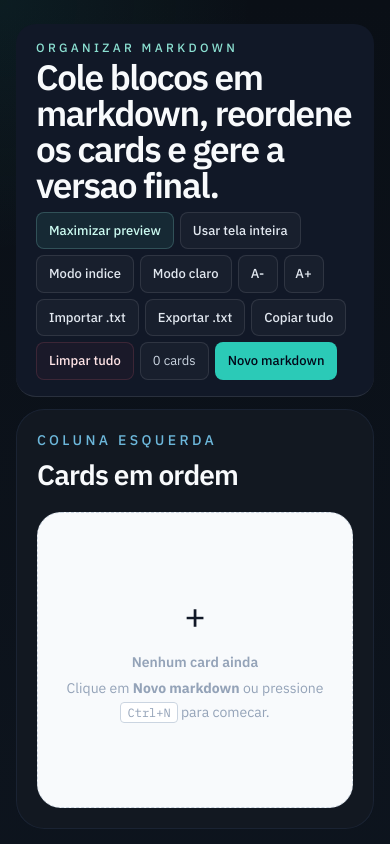
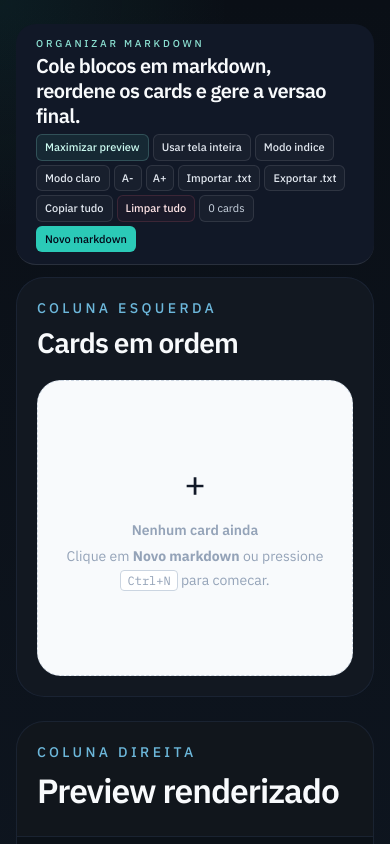
Before and after one commit to emffor/organizar-markdown, a React (Vite) app: page / in a window 390 px wide. Shown: the top 844 px of the page. Built offline with nearby package versions, Linux system fonts and the light colour scheme.

Commit message:
refactor: ajustar estilos e dimensões nos componentes AppShell e SortableCard

```diff
--- a/src/components/AppShell.tsx
+++ b/src/components/AppShell.tsx
@@ -27,7 +27,7 @@ interface AppShellProps {
 function ToolbarDivider() {
   return (
     <span
-      className="mx-0.5 hidden h-6 w-px bg-white/10 sm:inline-block"
+      className="mx-0.5 hidden h-4 w-px bg-white/10 sm:inline-block"
       aria-hidden="true"
     />
   );
@@ -64,23 +64,23 @@ export function AppShell({
       style={{ ["--font-scale" as string]: String(fontScale) }}
     >
       <header
-        className={`flex flex-col gap-3 border-b border-white/10 bg-ink text-white ${
+        className={`flex flex-col gap-1.5 border-b border-white/10 bg-ink text-white ${
           isCompactMode
-            ? "mb-2 rounded-none px-4 py-3 sm:px-5"
-            : "mb-3 rounded-[1.25rem] px-5 py-4 sm:px-6"
+            ? "mb-2 rounded-none px-4 py-2 sm:px-5"
+            : "mb-3 rounded-[1.25rem] px-5 py-3 sm:px-6"
         }`}
       >
-        <div className="flex flex-col gap-2 md:flex-row md:items-center md:justify-between">
+        <div className="flex flex-col gap-1.5 md:flex-row md:items-center md:justify-between">
           <div className={`${isPreviewMaximized ? "max-w-2xl" : "max-w-3xl"}`}>
-            <p className="mb-1 text-xs font-medium uppercase tracking-[0.28em] text-teal-200/90">
+            <p className="mb-0.5 text-[10px] font-medium uppercase tracking-[0.28em] text-teal-200/90">
               Organizar Markdown
             </p>
-            <h1 className="m-0 text-[2.2rem] font-semibold leading-[1.02] tracking-[-0.04em] text-slate-50 sm:text-[2.7rem] lg:text-[3.1rem]">
+            <h1 className="m-0 text-[1.25rem] font-semibold leading-tight tracking-[-0.03em] text-slate-50 sm:text-[1.5rem] lg:text-[1.65rem]">
               Cole blocos em markdown, reordene os cards e gere a versao final.
             </h1>
           </div>
 
-          <div className="flex max-w-[46rem] flex-wrap items-center justify-start gap-1.5 sm:justify-end">
+          <div className="flex max-w-[46rem] flex-wrap items-center justify-start gap-1 sm:justify-end">
             <button
               type="button"
               onClick={onTogglePreviewMaximized}
--- a/src/components/SortableCard.tsx
+++ b/src/components/SortableCard.tsx
@@ -67,7 +67,7 @@ export function SortableCard({
               onClick={() => onSelect(item)}
               title={getDisplayTitle(item, 56)}
               aria-label={`Ir para ${getDisplayTitle(item, 56)}`}
-              className={`flex h-10 w-full cursor-grab items-center justify-center rounded-lg text-xs font-bold tracking-wide active:cursor-grabbing ${
+              className={`flex h-10 w-full cursor-grab items-center justify-center rounded-lg px-2 text-[11px] font-bold tracking-wide active:cursor-grabbing ${
                 isActive
                   ? "bg-teal-500/15 text-teal-300"
                   : "bg-slate-800/40 text-slate-400 hover:bg-slate-700/50 hover:text-slate-300"
@@ -75,7 +75,11 @@ export function SortableCard({
               {...attributes}
               {...listeners}
             >
-              {String(position + 1).padStart(2, "0")}
+              <span className="truncate">
+                {item.title?.trim()
+                  ? getDisplayTitle(item, 20)
+                  : String(position + 1).padStart(2, "0")}
+              </span>
             </button>
           </>
         ) : (
--- a/src/index.css
+++ b/src/index.css
@@ -76,11 +76,11 @@
   }
 
   .toolbar-button {
-    @apply inline-flex items-center justify-center rounded-lg border border-white/10 bg-white/[0.03] px-3 py-2 text-[13px] font-medium text-slate-200 transition hover:border-white/15 hover:bg-white/[0.06] focus:outline-none focus:ring-2 focus:ring-teal-200 focus:ring-offset-2 focus:ring-offset-ink;
+    @apply inline-flex items-center justify-center rounded-md border border-white/10 bg-white/[0.03] px-2 py-1 text-[11px] font-medium text-slate-200 transition hover:border-white/15 hover:bg-white/[0.06] focus:outline-none focus:ring-2 focus:ring-teal-200 focus:ring-offset-1 focus:ring-offset-ink;
   }
 
   .toolbar-button--icon {
-    @apply min-w-10 px-0;
+    @apply min-w-7 px-0;
   }
 
   .toolbar-button--accent {
@@ -96,7 +96,7 @@
   }
 
   .toolbar-badge {
-    @apply inline-flex items-center justify-center rounded-lg border border-white/10 bg-white/[0.03] px-3 py-2 text-[13px] text-slate-300;
+    @apply inline-flex items-center justify-center rounded-md border border-white/10 bg-white/[0.03] px-2 py-1 text-[11px] text-slate-300;
   }
 
   [data-layout-mode="compact"] > header {
```
